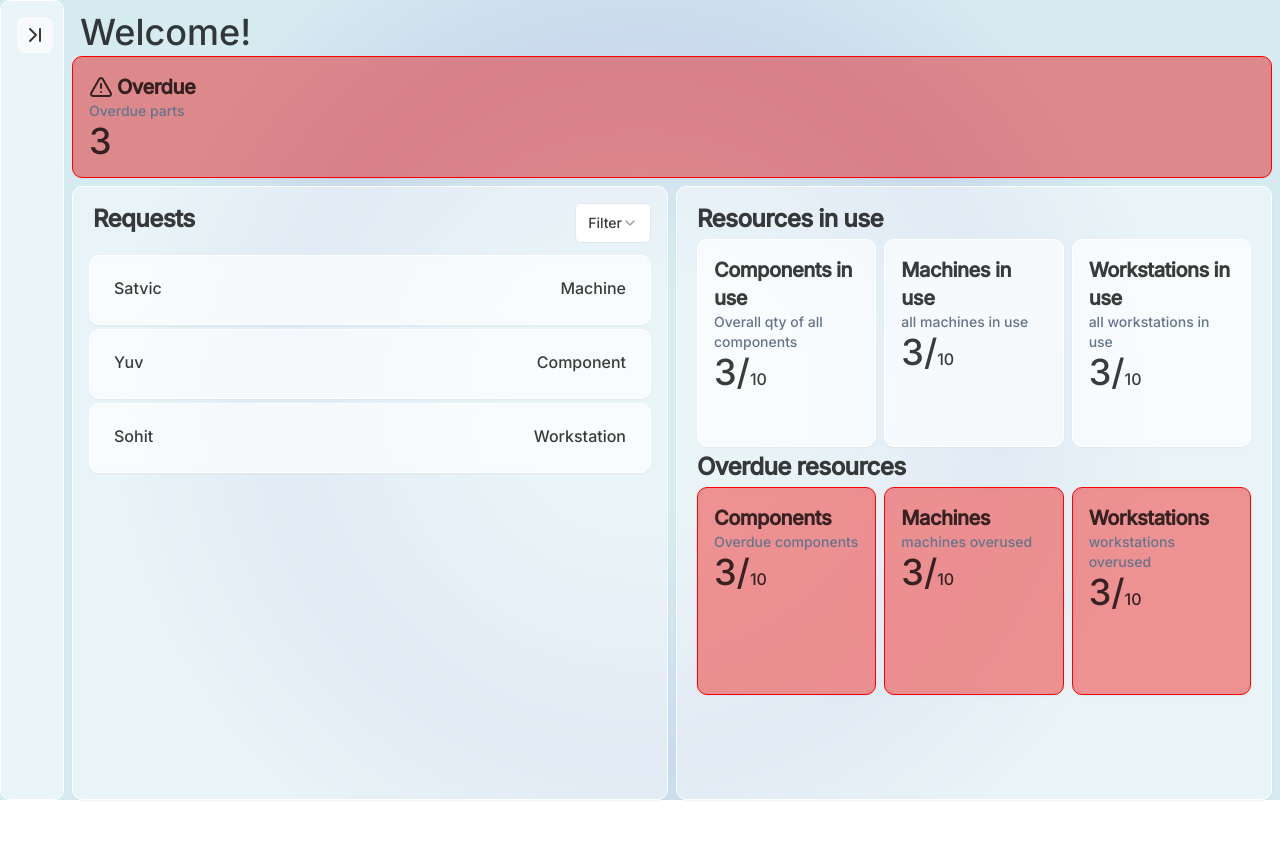
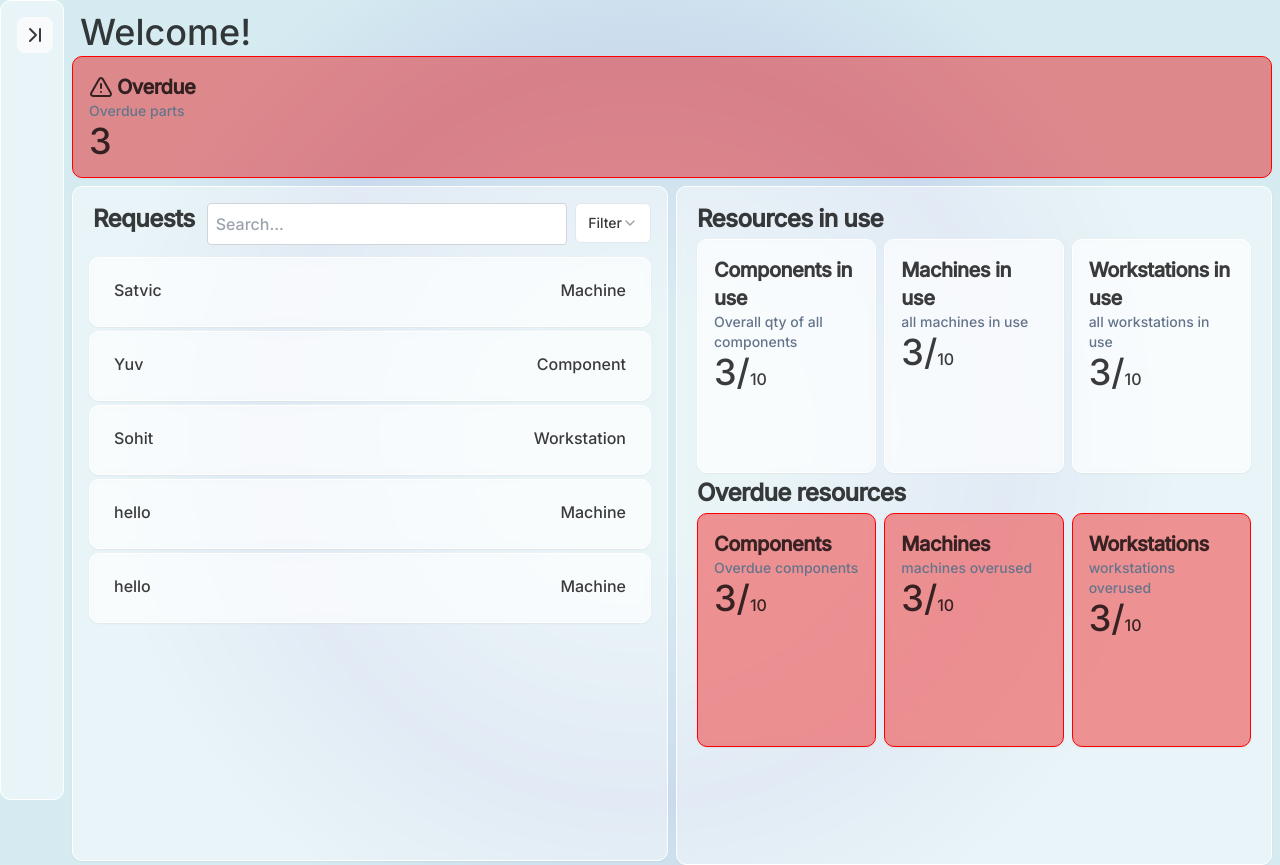
Before and after one commit to plusk-dev/tinkeringlab, a React (Vite) app in the folder frontend/: page /admin/dashboard in a window 1280 px wide. Before the commit the page ends 800 px from the top, so only its background shows below. Built offline with nearby package versions, Linux system fonts and the light colour scheme.

Commit message:
search bar (not optimal)

```diff
--- a/frontend/src/Dashboards/adminDash.tsx
+++ b/frontend/src/Dashboards/adminDash.tsx
@@ -38,7 +38,6 @@ export default function AdminDashboard() {
             {/*req handling*/}
 
             <ReqHandler></ReqHandler>
-
 
             <Card className="min-h-full info-card m-1 flex-1 p-4">
               <CardTitle className="p-1">
--- a/frontend/src/requests/reqhandler.tsx
+++ b/frontend/src/requests/reqhandler.tsx
@@ -1,45 +1,76 @@
-import React from "react";
-import { Card,CardTitle } from "@/components/ui/card";
-import { useState,useEffect } from "react";
+import React, { useState, useEffect } from "react";
+import { Card, CardTitle } from "@/components/ui/card";
 import Req from "./Req";
-import { Select,SelectTrigger,SelectValue,SelectContent,SelectGroup,SelectItem } from "../components/ui/select";
+import { Select, SelectTrigger, SelectValue, SelectContent, SelectGroup, SelectItem } from "../components/ui/select";
 import data from "./testData";
 
 
-
-export default function ReqHandler(){
+export default function ReqHandler() {
   const [isSmall, setisSmall] = useState(false);
   window.addEventListener("resize", (_) => {
     setisSmall(window.innerWidth <= 1000);
-	})
+  });
   useEffect(() => {
     setisSmall(window.innerWidth <= 1000);
-	}, [])
-
-  const [resultArray,setResultArray]=useState([...data])
-
-  const handleChange=()=>{
-
-  }
+  }, []);
 
 
-  return <>
-    <Card className="min-h-full info-card m-1 flex-1 p-4">
 
+  const [resultArray, setResultArray] = useState([...data]);
+  const [selectedType, setSelectedType] = useState("");
+  const [searchQuery, setSearchQuery] = useState<string>('');
+
+
+
+  const handleChange = (value:string) => {
+    if(value==="None"){
+      setSelectedType(value);
+      setResultArray(data);
+      return
+    }
+    setSelectedType(value);
+
+
+    const filteredArray = data.filter((item) => item.type === value);
+    setResultArray(filteredArray);
+  };
+
+  const handleSearchChange = (event: React.ChangeEvent<HTMLInputElement>) => {
+    const newSearchQuery = event.target.value;
+    setSearchQuery(newSearchQuery);
+
+    const newArray = data.filter(
+      (item) => item.name.toLowerCase().includes(newSearchQuery.toLowerCase())
+    );
+    setResultArray(newArray);
+  };
+
+
+
+
+  return (
+    <>
+      <Card className="h-[675px] info-card m-1 mb-0 flex-1 p-4 overflow-y-scroll ">
         <div className="flex justify-between">
-        <CardTitle className="p-1">
-          Requests
-        </CardTitle>
-        <div >
-          <Select>
-              <SelectTrigger onChange={handleChange}>
+          <CardTitle className="p-1">Requests</CardTitle>
+          <input
+            type="text"
+            placeholder="Search..."
+            value={searchQuery}
+            onChange={handleSearchChange}
+            className="p-2 border border-gray-300 rounded mx-2 flex-1"
+          />
+          <div>
+            <Select value={selectedType} onValueChange={handleChange}>
+              <SelectTrigger>
                 <SelectValue placeholder="Filter" />
               </SelectTrigger>
               <SelectContent>
                 <SelectGroup>
-                  <SelectItem value="3dp">Machine</SelectItem>
-                  <SelectItem value="megatron">Component</SelectItem>
-                  <SelectItem value="compuper">Workstation</SelectItem>
+                  <SelectItem value="Machine">Machine</SelectItem>
+                  <SelectItem value="Component">Component</SelectItem>
+                  <SelectItem value="Workstation">Workstation</SelectItem>
+                  <SelectItem value="None">None</SelectItem>
                 </SelectGroup>
               </SelectContent>
             </Select>
@@ -53,7 +84,7 @@ export default function ReqHandler(){
           </div>
 
 
-
       </Card>
     </>
+  );
 }
--- a/frontend/src/requests/testData.tsx
+++ b/frontend/src/requests/testData.tsx
@@ -4,10 +4,16 @@ interface Data {
   id: string;
 }
 
+
 const data: Data[] = [
   { name: "Satvic", type: "Machine", id: "1" },
   { name: "Yuv", type: "Component", id: "2" },
   { name: "Sohit", type: "Workstation", id: "3" },
+  {name:"hello",type:"Machine",id:"4"},
+  {name:"hello",type:"Machine",id:"4"},
+
+
+
 ];
 
 export default data
```
Also changed, not shown: frontend/package.json (+5 -4 lines), 1 other file (tests, documents, lock files or other folders). Lines whose indentation alone changed are shown as unchanged.
